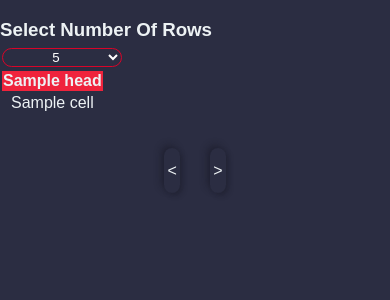
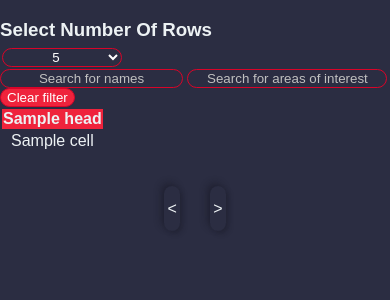
Before and after one commit to aishwar18/Profile-Builder, a Django app: template practice/templates/html/home.html in a window 390 px wide. Shown: the part 84-384 px from the top of the page. Run offline with Django 3.2, Linux system fonts and the light colour scheme; the template is opened without the code that fills it: most values are stand-ins (such as "Sample title", 1, 10 or a date in 2020); some libraries are stand-ins or nearby versions.

Commit message:
Added Search option

```diff
--- a/practice/practice/settings.py
+++ b/practice/practice/settings.py
@@ -77,7 +77,7 @@ WSGI_APPLICATION = 'practice.wsgi.application'
 DATABASES = {
     'default': {
         'ENGINE': 'django.db.backends.postgresql',
-        'NAME': 'profilebuilderfinal',
+        'NAME': 'profilebuilder',
         'USER' : 'postgres',
         'PASSWORD' : 'test',
         'HOST' : 'localhost' #machine address
--- a/practice/profile_builder/models.py
+++ b/practice/profile_builder/models.py
@@ -42,6 +42,6 @@ class Teachers_data(models.Model):
     location = models.TextField(verbose_name = "Location")
 
 class Teachers_areas_of_interest(models.Model):
-    id_of_faculty = models.IntegerField(verbose_name = "id",default=0)
+    id_of_faculty = models.IntegerField(verbose_name = "ID",default=0)
     name_of_faculty = models.TextField(verbose_name = "Name of faculty")
     faculty_research_interest = models.TextField(verbose_name = "Faculty research interest")
--- a/practice/static/CSS/table.css
+++ b/practice/static/CSS/table.css
@@ -14,6 +14,46 @@ table{
 }
 table td a{
     color: white;
+}
+.form-group{
+    display: flex;
+    justify-content: space-between;
+}
+#facultySearch{
+    border: 1px solid #D90429;
+    border-radius: 999px;
+    background-color: transparent;
+    text-align: center;
+    color: white;
+    outline: none;
+}
+#facultySearch::placeholder{
+    color:#c0c0c0;
+}
+#aoiSearch{
+    border: 1px solid #D90429;
+    border-radius: 999px;
+    background-color: transparent;
+    text-align: center;
+    width: 200px;
+    color: white;
+    outline: none;
+}
+#aoiSearch::placeholder{
+    color:#c0c0c0;
+}
+.filter_btn{
+    border: 1px solid #D90429;
+    background-color: #EF233C;
+    border-radius:999px;
+    text-align: center;
+    color: white;
+}
+.filter_btn:hover{
+    cursor: pointer;
+    border: 1px solid #D90429;
+    background-color: #D90429;
+    cursor: pointer;
 }
 .pagination-container {
     text-align: center;
@@ -113,4 +153,8 @@ table tbody tr {
     .pagination{
         width: fit-content;
     }
+    .form-group{
+        display: block;
+        width: 100%;
+    }
 }
--- a/practice/templates/html/changePassword.html
+++ b/practice/templates/html/changePassword.html
@@ -84,6 +84,7 @@ $("#password").tooltip('hide')
                     <span class="fa fa-caret-down"></span>
                   </button>
                   <div class="dropdown-content" id="myDropdown">
+                      <a href="{% url 'changePassword' %}"><span class="fa fa-user-circle"></span> My Profile</a>
                       <a href="{% url 'changePassword' %}"><span class="fa fa-key"></span> Change Password</a>
                       <a href="{% url 'logout' %}"><span class="fa fa-sign-out-alt"></span> Logout</a>
                   </div>
--- a/practice/templates/html/home.html
+++ b/practice/templates/html/home.html
@@ -63,7 +63,9 @@
     <br>
     {% endif %}
     <div class="container">
+        <div class="form-group">
 		<h3 style="margin-bottom: 5px;">Select Number Of Rows</h3>
+    </div>
 				<div class="form-group"> 	<!--		Show Numbers Of Rows 		-->
 			 		<select class="form-control" name="state" id="maxRows">
 						 <option value="5000">Show ALL Rows</option>
@@ -72,8 +74,12 @@
 						 <option value="20">20</option>
 						 <option value="50">50</option>
 						 <option value="100">100</option>
-						</select>
-
+					</select>
+                    <div>
+                    <input type="text" id="facultySearch" onkeyup="searchFaculty()" placeholder="Search for names" title="Type a Faculty Name"/>
+                    <input type="text" id="aoiSearch" onkeyup="searchFaculty()" placeholder="Search for areas of interest" title="Type area of interest"/>
+                    <input type="button" class="filter_btn" value="Clear filter" onclick="clearFilter()"/>
+                    </div>
 			  	</div>
         <div style="overflow-x:auto; width:100%">
             <table class="table table-striped table-class" id= "table-id">
@@ -87,7 +93,7 @@
                         <tr>
                         {% for cell in row %}
                             {% ifequal cell row.1 %}
-                                <td><a href="#">{{ cell }}</a></td>
+                                <td class="facultyCell"><a href="#">{{ cell }}</a></td>
                             {% else %}
                                 <td>{{ cell }}</td>
                             {% endifequal %}
@@ -130,13 +136,14 @@
     </script>
     <script>
     getPagination('#table-id');
+    var currPagination = $('#maxRows').val();;
     function getPagination(table) {
       var lastPage = 1;
-
+      //currPagination = $('#maxRows').val();
       $('#maxRows')
         .on('change', function(evt) {
+        currPagination = $('#maxRows').val();
           //$('.paginationprev').html('');						// reset pagination
-
          lastPage = 1;
           $('.pagination')
             .find('li')
@@ -263,5 +270,90 @@
       });
   });*/
     </script>
+    <script>
+function searchFaculty() {
+  var input, filter, table, tr, td, i, txtValue, input1,td1, txtValue1,filter1;
+  var maxRows = parseInt($('#maxRows').val());
+  input = document.getElementById("facultySearch");
+  if(input){
+  filter = input.value.toUpperCase();}
+  input1 = document.getElementById("aoiSearch");
+  if(input1){
+  filter1 = input1.value.toUpperCase();}
+  table = document.getElementById("table-id");
+  tr = table.getElementsByTagName("tr");
+  //console.log(filter,filter1,input,input1)
+  for (i = 0; i < tr.length; i++) {
+    td = tr[i].getElementsByClassName("facultyCell")[0];
+    td1 = tr[i].getElementsByTagName("td")[2];
+    if (td) {
+      txtValue = td.textContent || td.innerText;
+      txtValue1 = td1.textContent || td1.innerText;
+      //console.log(currPagination);
+      if(filter && filter1){
+              if ((txtValue.toUpperCase().indexOf(filter) > -1) && (txtValue1.toUpperCase().indexOf(filter1) > -1)) {
+                tr[i].style.display = "table-row";
+                        if (filter || filter1) {
+                          $('.pagination').hide();
+                          $('#maxRows').val('5000')
+                        } else {
+                          $('.pagination').show();
+                          $('#maxRows').val(currPagination);
+                          $('#maxRows').trigger("change");
+                      }
+              } else {
+                tr[i].style.display = "none";
+              }
+          }
+        else if (filter) {
+            if ((txtValue.toUpperCase().indexOf(filter) > -1)) {
+              tr[i].style.display = "table-row";
+                      if (filter) {
+                        $('.pagination').hide();
+                        $('#maxRows').val('5000')
+                      } else {
+                        $('.pagination').show();
+                        $('#maxRows').val(currPagination);
+                        $('#maxRows').trigger("change");
+                    }
+            } else {
+              tr[i].style.display = "none";
+            }
+        }
+        else if (filter1) {
+            if ((txtValue1.toUpperCase().indexOf(filter1) > -1)) {
+              tr[i].style.display = "table-row";
+                      if (filter1) {
+                        $('.pagination').hide();
+                        $('#maxRows').val('5000')
+                      } else {
+                        $('.pagination').show();
+                        $('#maxRows').val(currPagination);
+                        $('#maxRows').trigger("change");
+                    }
+            } else {
+              tr[i].style.display = "none";
+            }
+        }
+        else{
+            $('.pagination').show();
+            $('#maxRows').val(currPagination);
+            $('#maxRows').trigger("change");
+        }
+    }
+  }
+}
+</script>
+<script>
+function clearFilter(){
+    input = document.getElementById("facultySearch");
+    input1 = document.getElementById("aoiSearch");
+    input.value ="";
+    input1.value="";
+    $('.pagination').show();
+    $('#maxRows').val(currPagination);
+    $('#maxRows').trigger("change");
+}
+</script>
 </body>
 </html>
```
